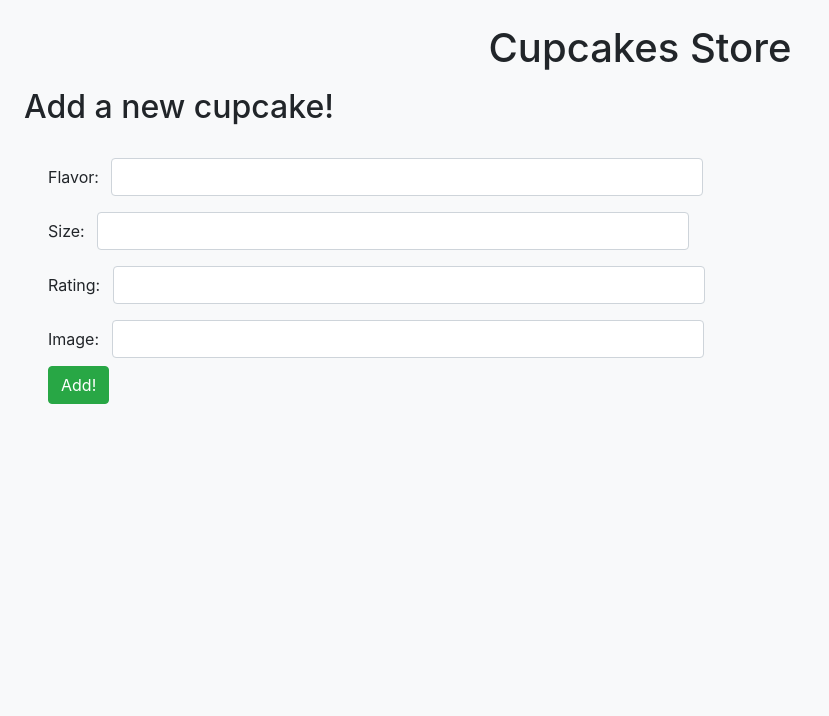
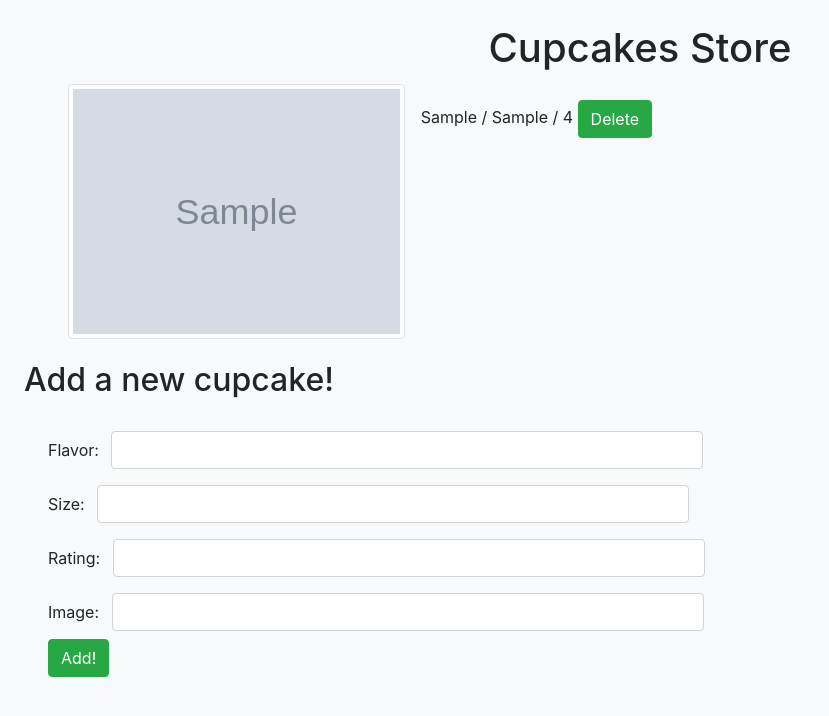
Before and after one commit to Himanshukumar30/Flask_Cupcakes_JSON_API, a Flask app: page / in a window 1280 px wide. Shown: the top 716 px of the page, without its empty margins (0-829 px from the left). Run offline with Flask 3, Linux system fonts and the light colour scheme; tables that the repository leaves empty hold one stand-in row (values such as "Sample post"); grey boxes marked "Sample" are stand-in pictures.

Commit message:
adding feature to handle deleting each cupcake

```diff
--- a/static/cupcakes.js
+++ b/static/cupcakes.js
@@ -0,0 +1,56 @@
+const BASE_URL = "http://127.0.0.1:5000/api";
+
+// Generate HTML for a cupcake
+function createCupcakeHtml(cupcake) {
+  return `
+    <div data-cupcake-id="${cupcake.id}" class =' d-inline-flex m-1'>
+    <img class='img-thumbnail w-50' src='${cupcake.image}' alt='(no image provided)'>
+        <li class='d-block m-3'>
+            ${cupcake.flavor} / ${cupcake.size} / ${cupcake.rating}
+            <button class='delete-cupcake btn btn-success'>Delete</button>
+        </li>
+
+    </div>
+    `;
+}
+
+// Display all the cupcakes
+async function displayCupcakes() {
+  response = await axios.get(`${BASE_URL}/cupcakes`);
+
+  for (let cupcake of response.data.cupcakes) {
+    let cupcakeData = $(createCupcakeHtml(cupcake));
+    $("#cupcakes-list").append(cupcakeData);
+  }
+}
+
+// Handle add new cupcake form
+$("#new-cupcake-form").on("submit", async function addNewCupcake(e) {
+  e.preventdefault();
+  let flavor = $("#form-flavor").val();
+  let size = $("#form-size").val();
+  let rating = $("#form-rating").val();
+  let image = $("#form-image").val();
+
+  const response = await axios.post(`${BASE_URL}/cupcakes`, {
+    flavor,
+    size,
+    rating,
+    image,
+  });
+  let newCupcake = $(createCupcakeHtml(response.data.cupcake));
+  $("#cupcakes-list").append(newCupcake);
+  $("#new-cupcake-form").trigger("reset");
+});
+
+// Handle delete button on each cupcake
+$("#cupcakes-list").on("click", ".delete-cupcake", async function (evt) {
+  evt.preventDefault();
+  let $cupcake = $(evt.target).closest("div");
+  let cupcakeId = $cupcake.attr("data-cupcake-id");
+
+  await axios.delete(`${BASE_URL}/cupcakes/${cupcakeId}`);
+  $cupcake.remove();
+});
+
+displayCupcakes();
--- a/templates/index.html
+++ b/templates/index.html
@@ -57,7 +57,7 @@
         />
       </div>
 
-      <button type="button" class="btn btn-success">Add!</button>
+      <button class="btn btn-success">Add!</button>
     </form>
 
     <script src="https://unpkg.com/jquery"></script>
```
Also changed, not shown: 1 other file.
